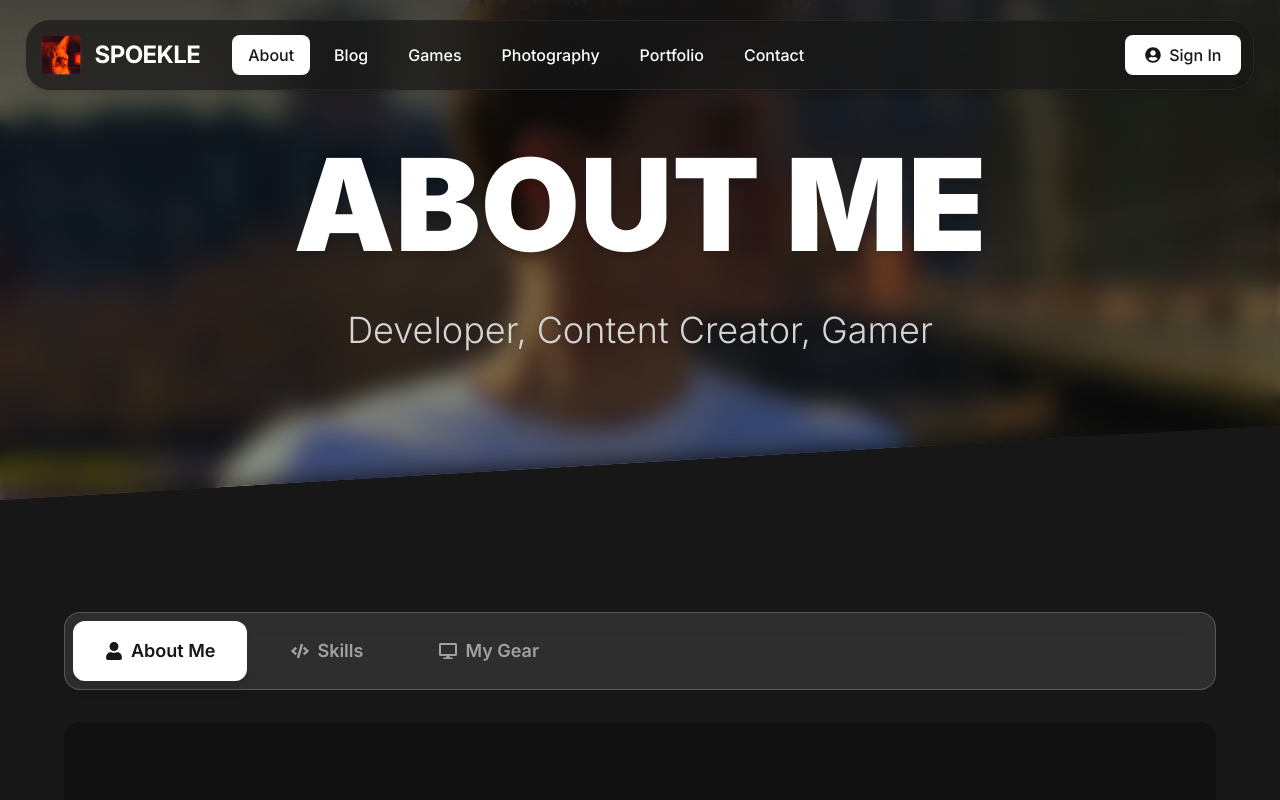
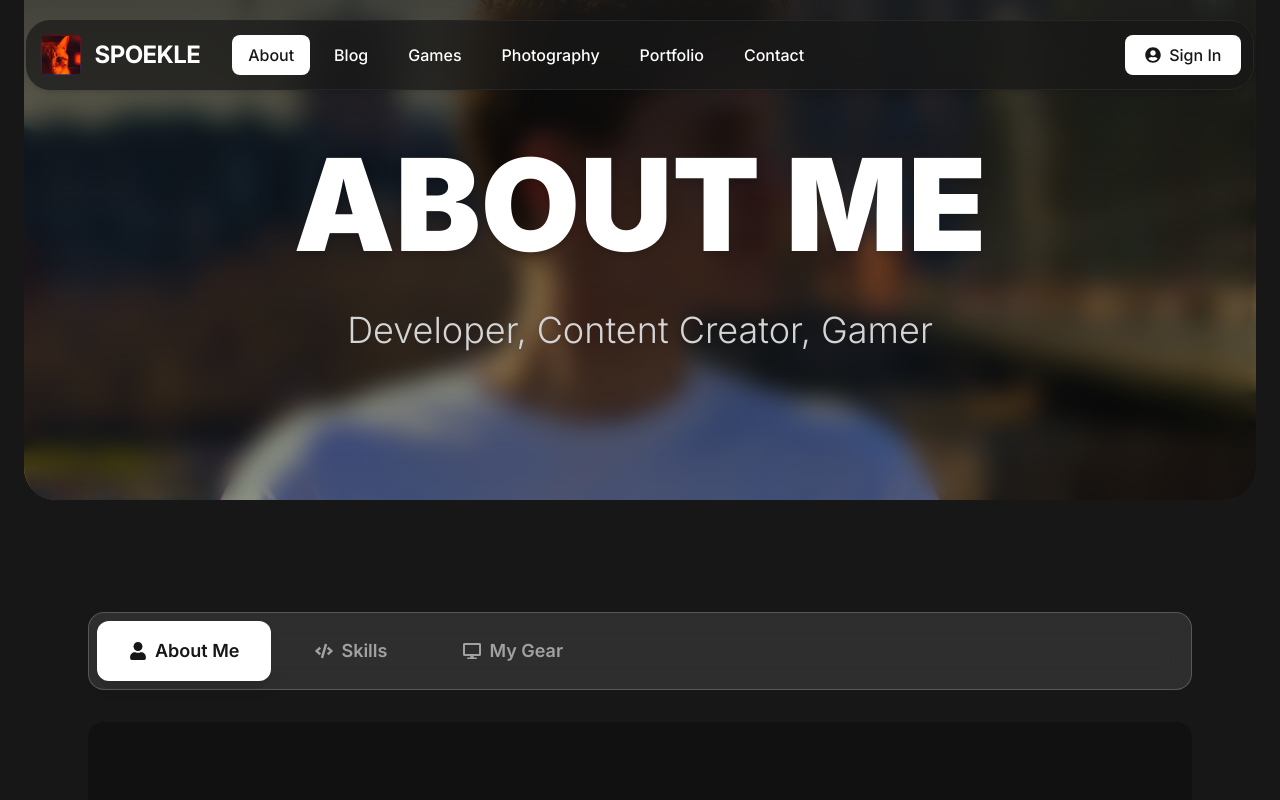
Before and after one commit to Spoekle/spoekle.com, a Next.js app: page /about in a window 1280 px wide. Shown: the top 800 px of the page. Built offline with nearby package versions, Linux system fonts and the light colour scheme.

Commit message:
altered layout

```diff
--- a/src/components/DefaultLayout.tsx
+++ b/src/components/DefaultLayout.tsx
@@ -19,15 +19,14 @@ const DefaultLayout = ({
   contentAnimationDelay = 0.3
 }: DefaultLayoutProps) => {
   return (
-    <div className="min-h-screen flex flex-col bg-slate-50 dark:bg-neutral-900 transition duration-200 overflow-hidden">
+    <div className="min-h-screen flex flex-col bg-neutral-100 dark:bg-neutral-900 transition duration-200 overflow-hidden mx-6">
       {backgroundImage ? (
         <div
-          className="w-full flex h-[500px] justify-center items-center"
+          className="w-full flex mr-2 h-[500px] justify-center items-center rounded-b-4xl overflow-hidden relative"
           style={{
             backgroundImage: `url(${backgroundImage})`,
             backgroundSize: 'cover',
-            backgroundPosition: 'center',
-            clipPath: 'polygon(0 0, 100% 0, 100% 85%, 0 100%)'
+            backgroundPosition: 'center'
           }}
         >
           <div className="flex bg-gradient-to-b from-black/70 via-black/50 to-black/30 dark:from-neutral-900/80 dark:to-black/40 backdrop-blur-md justify-center items-center w-full h-full">
@@ -59,7 +58,7 @@ const DefaultLayout = ({
         initial={{ opacity: 0, y: 20 }}
         animate={{ opacity: 1, y: 0 }}
         transition={{ delay: contentAnimationDelay }}
-        className="flex-grow w-full px-4 md:px-8 pt-16 pb-12 bg-slate-50 dark:bg-neutral-900 transition duration-200 text-neutral-800 dark:text-white overflow-hidden"
+        className="flex-grow w-full px-4 md:px-8 pt-16 pb-12 bg-neutral-100 dark:bg-neutral-900 transition duration-200 text-neutral-800 dark:text-white overflow-hidden"
       >
         {children}
       </motion.main>
```
